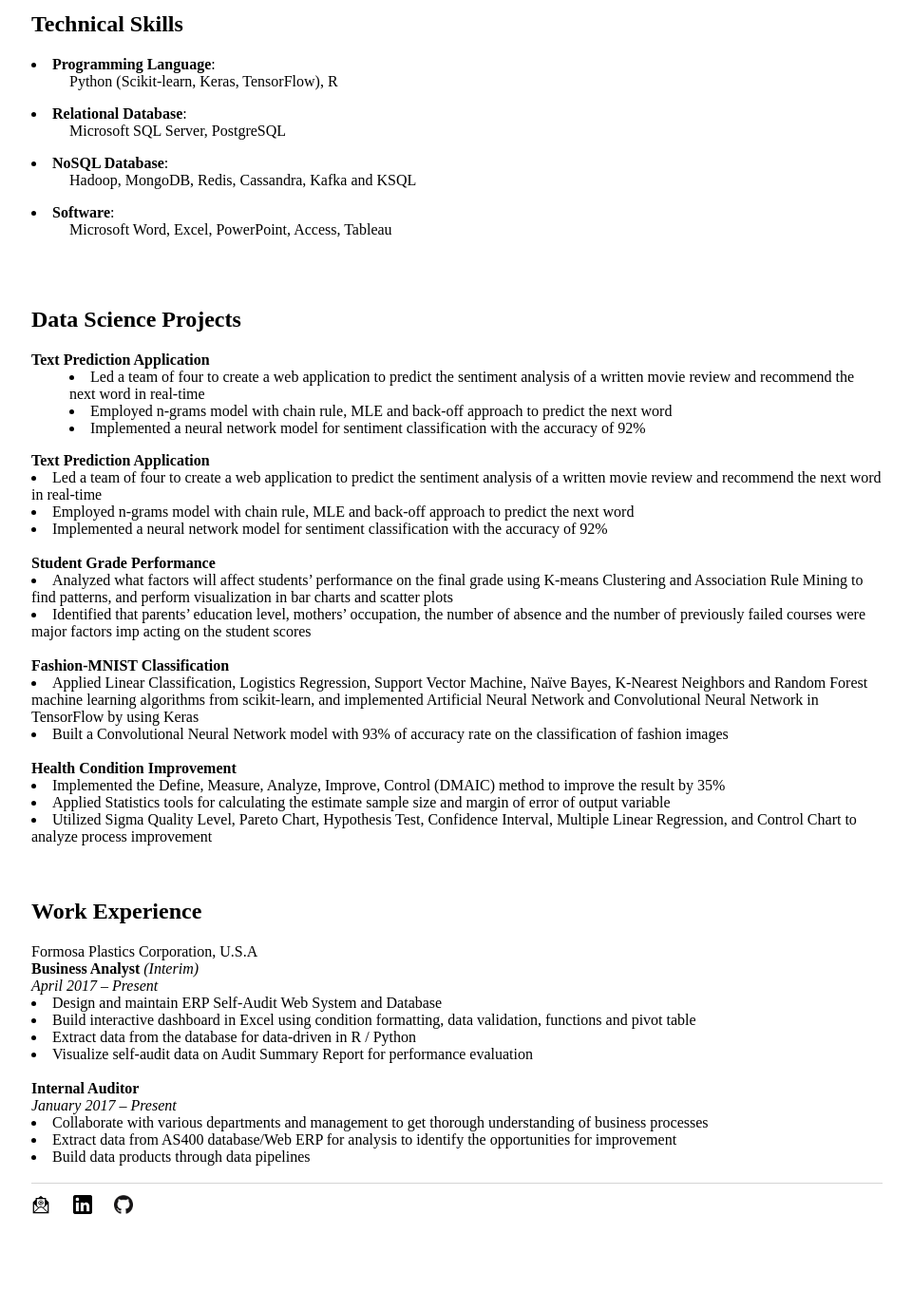
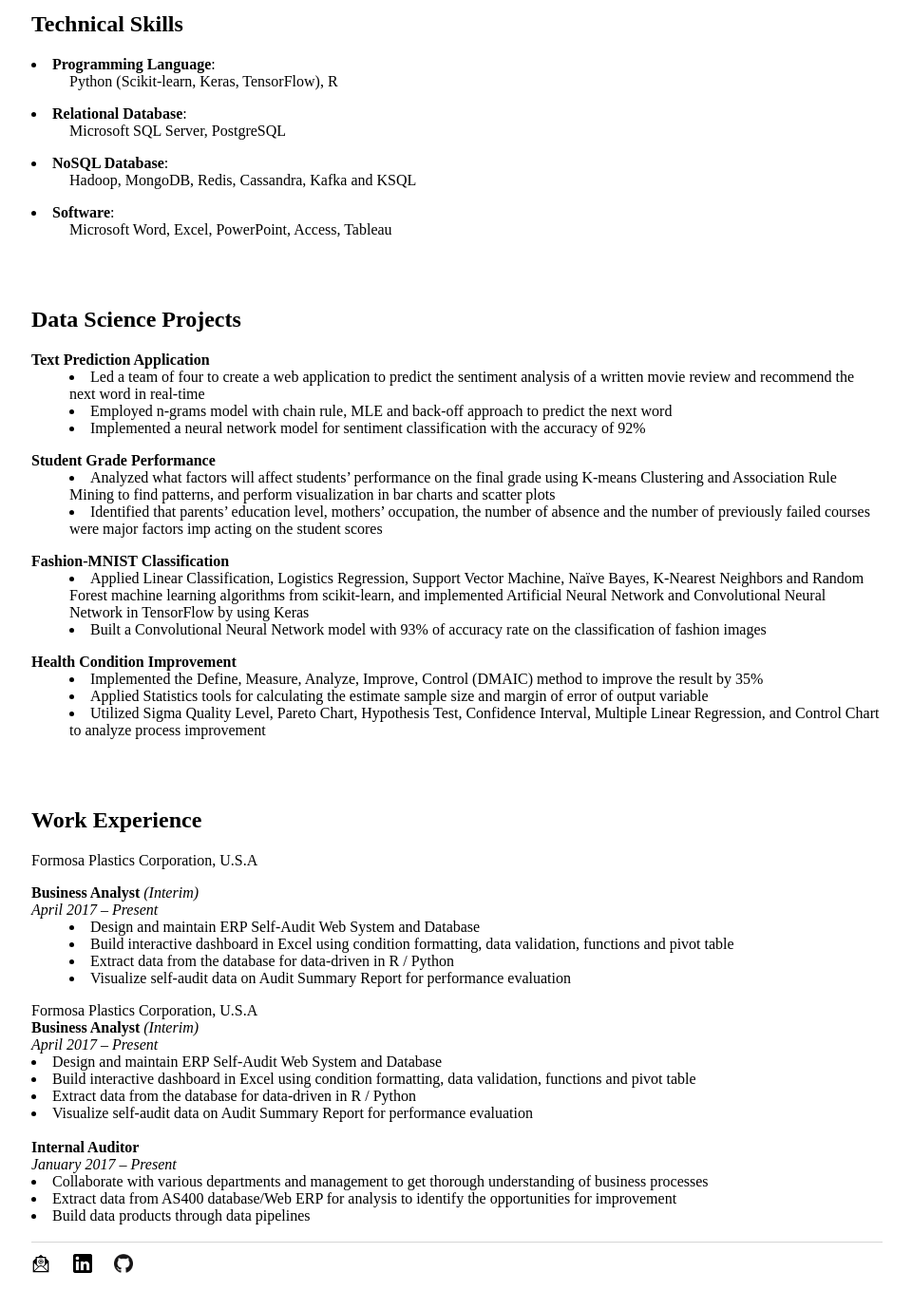
Before and after one commit to bing020815/bing020815.github.io, a Jekyll site: the page built from resume/index.html, in a window 1280 px wide and 1400 px high, scrolled down 911 px. Shown: the top 1379 px of the window at 95% size, without its empty margins (159-1119 px from the left). Built offline with Jekyll 4.4.1, drawn with Linux system fonts in a browser that asks for light colours; before the commit the page ends 2249 px from its top, so only the background shows below that.

Commit message:
Update index.html

```diff
--- a/resume/index.html
+++ b/resume/index.html
@@ -14,7 +14,7 @@ title: Bing-Je WU's Resume
 	</address><br>
 
 	Analytical and resourceful data science practitioner with more than 3 years of extensive knowledge of advanced statistics,
-		data analysis, predictive modeling and machine learning algorithm, and data mining.
+		data analysis, predictive modeling and machine learning algorithm, and data mining.<br>
 	</div>
 
 
@@ -50,34 +50,48 @@ title: Bing-Je WU's Resume
 		<dd><li>Led a team of four to create a web application to predict the sentiment analysis of a written movie review
 			and recommend the next word in real-time</li>
 		<li>Employed n-grams model with chain rule, MLE and back-off approach to predict the next word</li>
-		<li>Implemented a neural network model for sentiment classification with the accuracy of 92%</li></dd>
+		<li>Implemented a neural network model for sentiment classification with the accuracy of 92%</li>
+			</dd>
 		</dl>
 
-		<strong>Text Prediction Application</strong>
-		<li>Led a team of four to create a web application to predict the sentiment analysis of a written movie review
-			and recommend the next word in real-time</li>
-		<li>Employed n-grams model with chain rule, MLE and back-off approach to predict the next word</li>
-		<li>Implemented a neural network model for sentiment classification with the accuracy of 92%</li>
-
-		<br><strong>Student Grade Performance</strong>
-		<li>Analyzed what factors will affect students’ performance on the final grade using K-means Clustering and
+		<dl class="dl-horizontal">
+		<dt><strong>Student Grade Performance</strong></dt>
+		<dd><li>Analyzed what factors will affect students’ performance on the final grade using K-means Clustering and
 			Association Rule Mining to find patterns, and perform visualization in bar charts and scatter plots </li>
 		<li>Identified that parents’ education level, mothers’ occupation, the number of absence and
 			the number of previously failed courses were major factors imp acting on the student scores </li>
+			</dd>
+		</dl>
 
-		<br><strong>Fashion-MNIST Classification</strong>
-		<li>Applied Linear Classification, Logistics Regression, Support Vector Machine, Naïve Bayes,
+		<dl class="dl-horizontal">
+		<dt><strong>Fashion-MNIST Classification</strong></dt>
+		<dd><li>Applied Linear Classification, Logistics Regression, Support Vector Machine, Naïve Bayes,
 			K-Nearest Neighbors and Random Forest machine learning algorithms from scikit-learn,
 			and implemented Artificial Neural Network and Convolutional Neural Network in TensorFlow by using Keras</li>
 		<li>Built a Convolutional Neural Network model with 93% of accuracy rate on the classification of fashion images</li>
-
-		<br><strong>Health Condition Improvement</strong>
-		<li>Implemented the Define, Measure, Analyze, Improve, Control (DMAIC) method to improve the result by 35%</li>
+			</dd>
+		</dl>
+		<dl class="dl-horizontal">
+		<dt><strong>Health Condition Improvement</strong></dt>
+		<dd><li>Implemented the Define, Measure, Analyze, Improve, Control (DMAIC) method to improve the result by 35%</li>
 		<li>Applied Statistics tools for calculating the estimate sample size and margin of error of output variable</li>
 		<li>Utilized Sigma Quality Level, Pareto Chart, Hypothesis Test,
 			Confidence Interval, Multiple Linear Regression, and Control Chart to analyze process improvement</li>
+			</dd>
+		</dl>
 
 	<br><br><h2>Work Experience</h2>
+	<span class="obfuscate">Formosa Plastics Corporation, U.S.A<span><br>
+	<dl class="dl-horizontal">
+		<dt><strong>Business Analyst</strong> <em>(Interim)</em>
+		<br><em>April 2017 – Present</em></dt>
+		<dd><li>Design and maintain ERP Self-Audit Web System and Database </li>
+		<li>Build interactive dashboard in Excel using condition formatting, data validation, functions and pivot table</li>
+		<li>Extract data from the database for data-driven in R / Python </li>
+		<li>Visualize self-audit data on Audit Summary Report for performance evaluation</li>
+			</dd>
+		</dl>
+
 	<span class="obfuscate">Formosa Plastics Corporation, U.S.A<span><br>
         	<strong>Business Analyst</strong> <em>(Interim)</em>
 		<br><em>April 2017 – Present</em>
```
